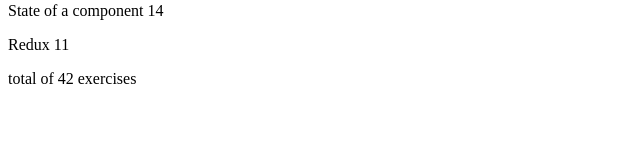
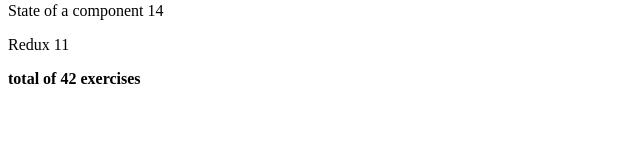
Before and after one commit to ruuvivi/FullStackOpen, a React (Vite) app in the folder parts/part2/courseinformation/: page / in a window 1280 px wide. Shown: the part 146-300 px from the top of the page, without its empty margins (0-640 px from the left). Built offline with nearby package versions, Linux system fonts and the light colour scheme.

Commit message:
courseinformation 2.2 making variables for props + 2.3 done

```diff
--- a/parts/part2/courseinformation/src/components/Course.jsx
+++ b/parts/part2/courseinformation/src/components/Course.jsx
@@ -1,30 +1,33 @@
 import React from 'react';
 
 const Course = (props) => {
+  const {course} = props
   console.log('Course props value is', props)
   return (
     <div>
-      <Header courseName = {props.course.name} />
-      <Content parts = {props.course.parts} />
-      <Total total = {props.course.parts} />
+      <Header courseName = {course.name} />
+      <Content parts = {course.parts} />
+      <Total parts = {course.parts} />
     </div>
   )
 }
 
 const Header = (props) => {
   console.log('Header props value is', props)
+  const {courseName} = props
       return (
       <h1>
-        {props.courseName}
+        {courseName}
       </h1>
   )
 }
 
 const Content = (props) => {
   console.log('Content props value is', props)
+  const {parts} = props
   return (
       <div>
-        {props.parts.map(part => (
+        {parts.map(part => (
           < Part key = {part.id} name = {part.name} exercise = {part.exercises} />
         ))}
       </div>
@@ -43,10 +46,11 @@
 
 const Total = (props) => {
   console.log('Total props value is', props)
-  const total = props.total.reduce((total, part) => total + part.exercises, 0)
+  const {parts} = props
+  const total = parts.reduce((s, p) => s + p.exercises, 0)
   return (
       <p>
-        total of {total} exercises
+        <strong>total of {total} exercises</strong>
       </p>
   )
 }
```
